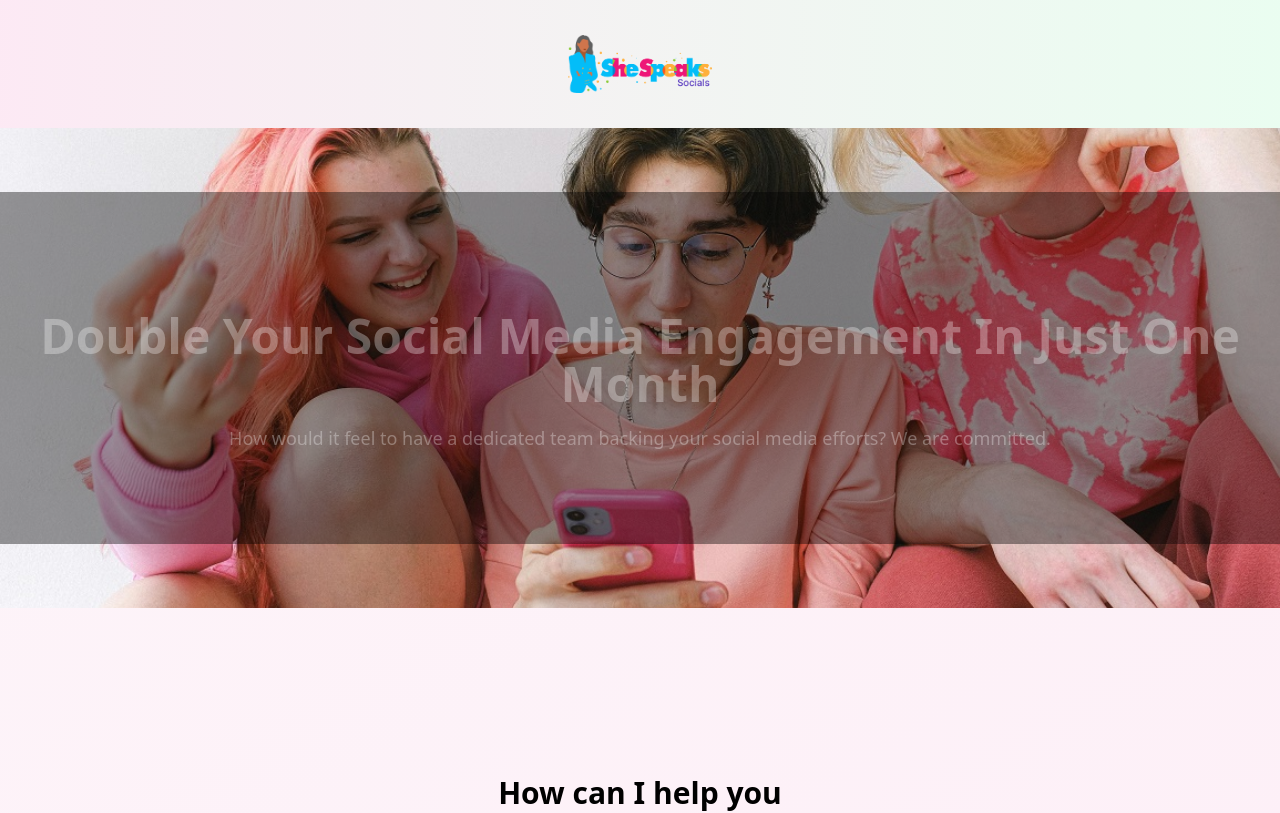
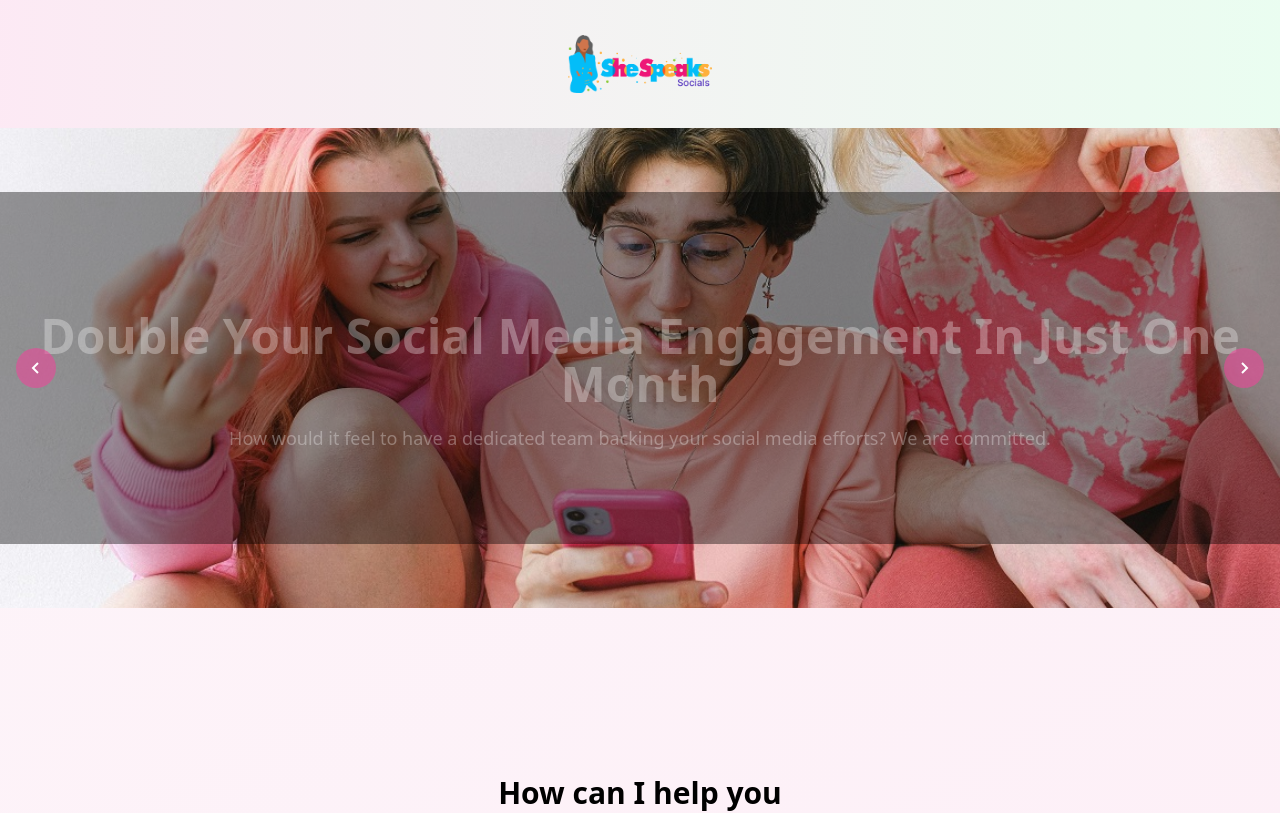
Before and after one commit to MatthewsRicky/shespeaksocial, a Next.js app: page / in a window 1280 px wide. Shown: the top 813 px of the page. Built offline with nearby package versions, Linux system fonts and the light colour scheme.

Commit message:
Functional previous and next buttons overlay on the hero

```diff
--- a/components/HeroSection.tsx
+++ b/components/HeroSection.tsx
@@ -2,23 +2,27 @@
 
 import { useState, useEffect } from "react";
 import { motion, AnimatePresence } from "framer-motion";
-import HeroButton from "@/components/HeroButton";
+import { BiChevronLeft,  BiChevronRight } from "react-icons/bi";
+
 
 const slides = [
 	{
 		image: "/home1-slider1.jpg",
 		title: "We Make People Care About you on Social Media",
 		subtitle: "We Offer A Comprehensive Suite Of Services Tailored To Meet the Unique Needs Of Entrepreneurs, Businesses, Social Media Managers And Freelancers.",
+		cta: "Start Exploring.",
 	},
 	{
 		image: "/home1-slider2.jpg",
 		title: "Double Your Social Media Engagement In Just One Month",
 		subtitle: "How would it feel to have a dedicated team backing your social media efforts? We are committed. ",
+		cta: "Join The Adventure.",
 	},
 	{
 		image: "/1729683914_site.jpg",
 		title: "Ready To Level Up Your Social Media?",
 		subtitle: "Get Your Free Consultation Today!",
+		cta: "Capture The Moment",
 	},
 ];
 
@@ -32,6 +36,9 @@ export default function HeroSection() {
 
 		return () => clearInterval(interval);
 	}, []);
+
+	const handleNext = () => setIndex((index) =>(index + 1) % slides.length);
+	const handlePrev = () => setIndex((index) =>(index - 1 + slides.length) % slides.length);
 
 	return (
 		<section className="relative h-[60vh] flex items-center justify-center text-white">
@@ -70,6 +77,22 @@ export default function HeroSection() {
 					</motion.div>
 				</AnimatePresence>
 			</div>
+
+			{/*{ Navigation Buttons}*/}
+			<div className="absolute inset-0 flex items-center justify-between px-4 z-10">
+				<button
+					onClick={handleNext}
+					className="p-2  bg-pink-500/60 hover:bg-pink-500/80 transition-all rounded-full"
+				>
+					<BiChevronLeft className="w-6 h-6" />
+				</button>
+				<button
+					onClick={handlePrev}
+					className="p-2 bg-pink-500/60 hover:bg-pink-500/80 transition-all rounded-full"
+				>
+					<BiChevronRight className="w-6 h-6" />
+				</button>
+			</div>
 		</section>
 	);
 }
```
